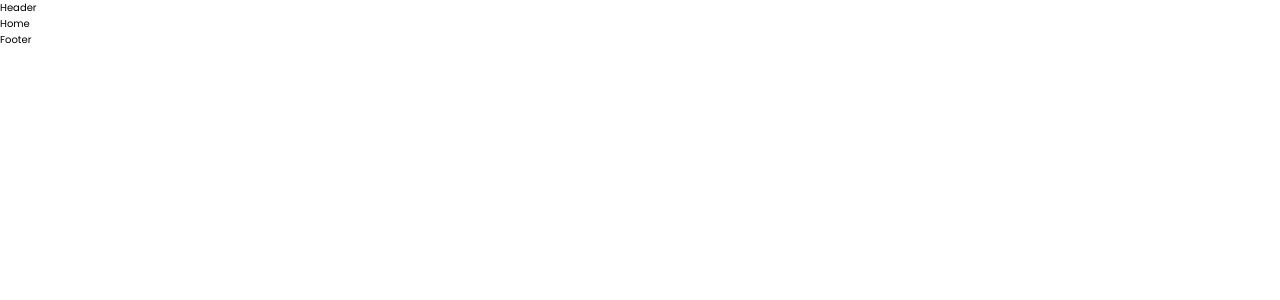
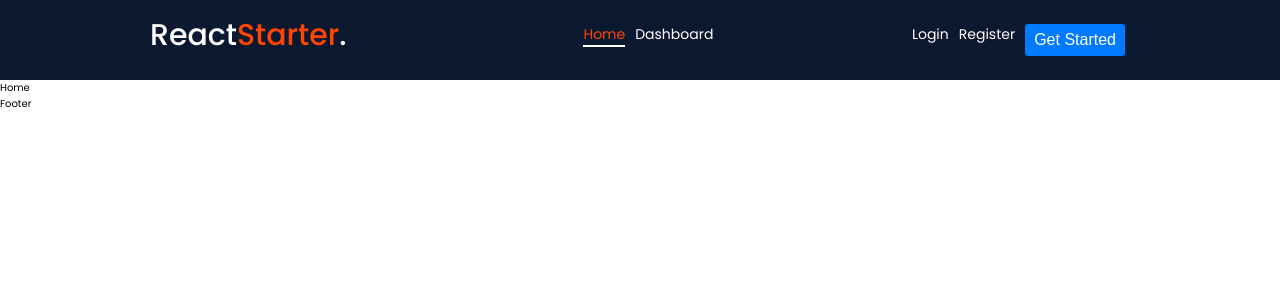
Before and after one commit to karmartir/react-template, a React (Create React App) app: page / in a window 1280 px wide. Shown: the top 300 px of the page. Built offline with nearby package versions, Linux system fonts and the light colour scheme.

Commit message:
Header Component

```diff
--- a/src/components/header/Header.js
+++ b/src/components/header/Header.js
@@ -1,7 +1,87 @@
 import React from "react";
+import { useState } from "react";
+import styles from "./Header.module.scss";
+import { Link, NavLink } from "react-router-dom";
+import { FaTimes } from "react-icons/fa";
+import { HiOutlineMenuAlt3 } from "react-icons/hi";
+
+const logo = (
+  <div className={styles.logo}>
+    <Link to="/">
+      <h2>
+        React<span>Starter</span>.
+      </h2>
+    </Link>
+  </div>
+);
+
+const activeLink = ({ isActive }) => (isActive ? styles.active : "");
 
 const Header = () => {
-  return <div>Header</div>;
+  const [showMenu, setShowMenu] = useState(false);
+
+  const toggleMenu = () => {
+    setShowMenu(!showMenu);
+  };
+
+  const hideMenu = () => {
+    setShowMenu(false);
+  };
+
+  return (
+    <header>
+      <div className={styles.header}>
+        {logo}
+        <nav
+          className={
+            showMenu ? `${styles["show-nav"]}` : `${styles["hide-nav"]}`
+          }
+        >
+          <div
+            className={
+              showMenu
+                ? `${styles["nav-wrapper"]} ${styles["show-nav-wrapper"]}`
+                : `${styles["nav-wrapper"]}`
+            }
+            onClick={hideMenu}
+          ></div>
+          <ul onClick={hideMenu}>
+            <li className={styles["logo-mobile"]}>
+              {logo}
+              <FaTimes size={22} color="#fff" onClick={hideMenu} />
+            </li>
+
+            <li>
+              <NavLink to="/" className={activeLink}>
+                Home
+              </NavLink>
+            </li>
+            <li>
+              <NavLink to="/admin/home" className={activeLink}>
+                Dashboard
+              </NavLink>
+            </li>
+          </ul>
+          <div className={styles["header-right"]} onClick={hideMenu}>
+            <span className={styles.links}>
+              <NavLink to="/login" className={activeLink}>
+                Login
+              </NavLink>
+              <NavLink to="/register" className={activeLink}>
+                Register
+              </NavLink>
+            </span>
+            <Link to="/">
+              <button className="--btn --btn-primary">Get Started</button>
+            </Link>
+          </div>
+        </nav>
+        <div className={styles["menu-icon"]}>
+          <HiOutlineMenuAlt3 size={28} onClick={toggleMenu} />
+        </div>
+      </div>
+    </header>
+  );
 };
 
 export default Header;
```
